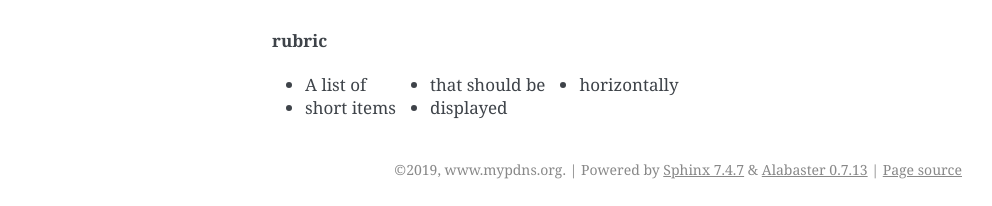
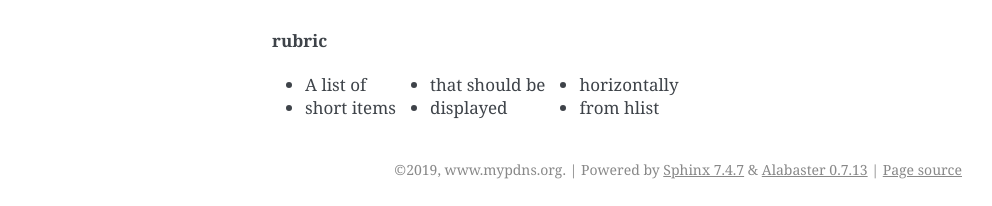
Before and after one commit to alsyundawy/dns-rpz-integration, a Sphinx documentation site: the page built from docs/source/index.rst, in a window 1280 px wide. Shown: the part 1002-1208 px from the top of the page, without its empty margins (148-1140 px from the left). Built offline with Sphinx 7.4.7, drawn with Linux system fonts in a browser that asks for light colours; cross-references to code outside the pages are shown as plain code.

Commit message:
Update index.rst

```diff
--- a/docs/source/index.rst
+++ b/docs/source/index.rst
@@ -50,3 +50,4 @@ Playground
    * that should be
    * displayed
    * horizontally
+   * from hlist
```
